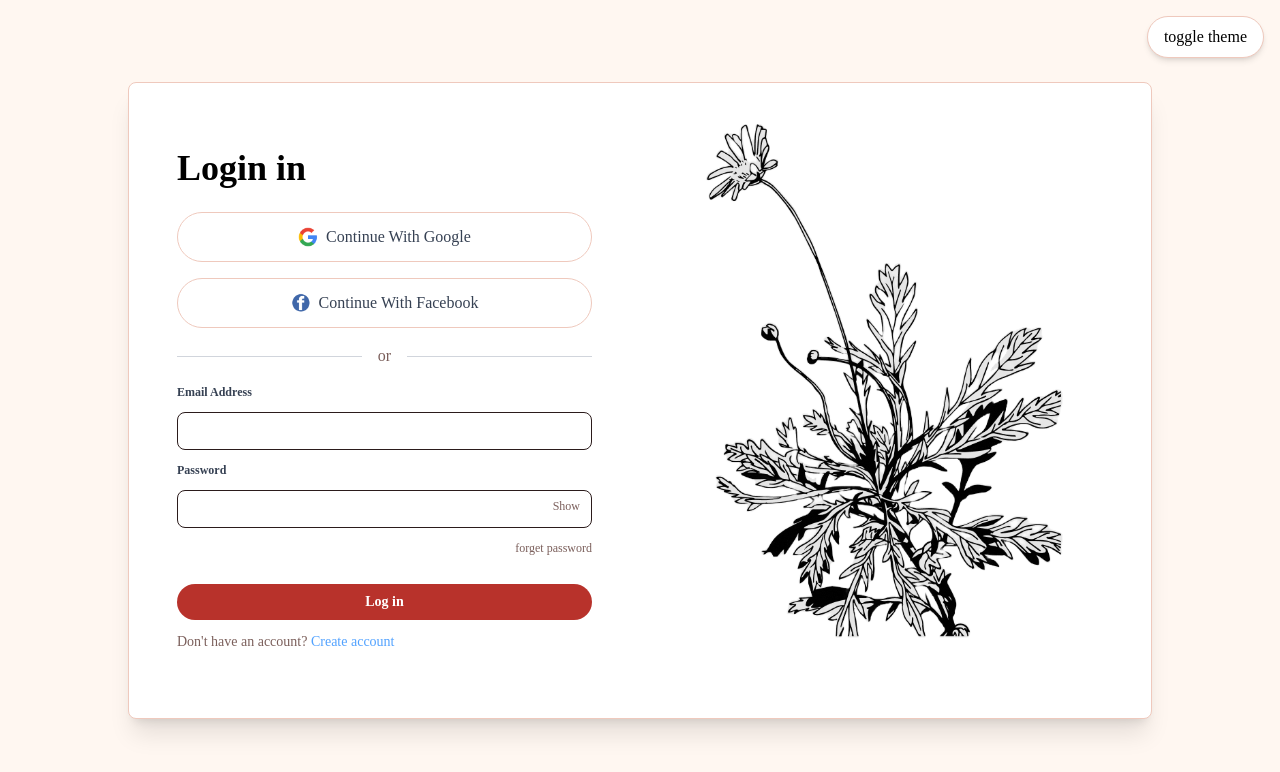
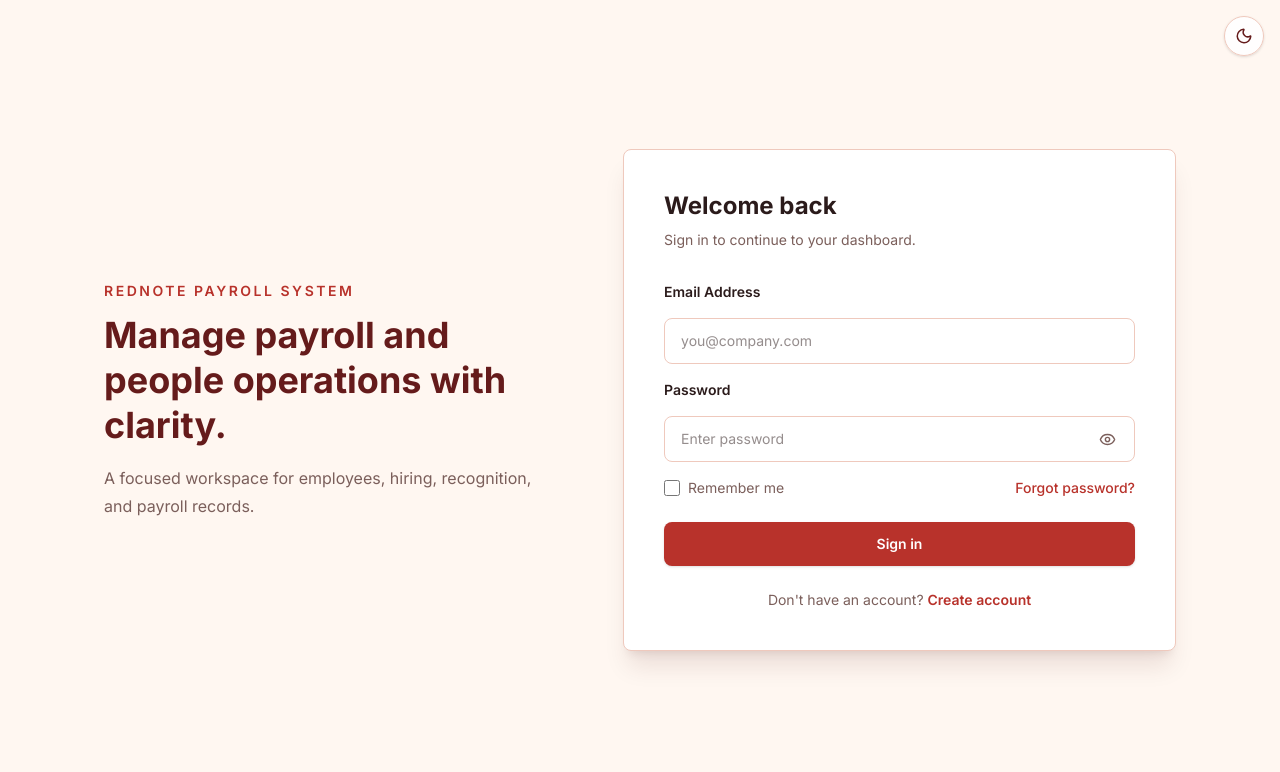
Before and after one commit to nishxnkk/hrms-group-prj-fresh, a React (Vite) app in the folder Frontend/: page /login in a window 1280 px wide. Shown: the top 772 px of the page. Built offline with nearby package versions, Linux system fonts and the light colour scheme; no server answers.

Commit message:
style: refine login experience

```diff
--- a/Frontend/src/index.css
+++ b/Frontend/src/index.css
@@ -214,6 +214,21 @@ body {
 }
 
 @media (max-width: 900px) {
+  .login-shell {
+    grid-template-columns: 1fr;
+    gap: 2rem;
+    align-content: center;
+  }
+
+  .login-panel {
+    text-align: center;
+  }
+
+  .login-panel h1,
+  .login-panel p {
+    margin-inline: auto;
+  }
+
   .app-shell {
     display: block;
   }
@@ -278,6 +293,18 @@ body {
 }
 
 @media (max-width: 640px) {
+  .login-shell {
+    padding: 5rem 1rem 2rem;
+  }
+
+  .login-panel h1 {
+    font-size: 2rem;
+  }
+
+  .login-card {
+    padding: 1.25rem;
+  }
+
   .app-sidebar {
     padding-inline: 0.75rem;
   }
--- a/Frontend/src/pages/LogPage.jsx
+++ b/Frontend/src/pages/LogPage.jsx
@@ -1,5 +1,6 @@
 import React, { useState } from "react";
 import { Link, useNavigate } from "react-router-dom";
+import { Eye, EyeOff, Moon, Sun } from "lucide-react";
 
 export default function LogPage() {
   const navigate = useNavigate();
@@ -8,6 +9,14 @@ export default function LogPage() {
   const [showPassword, setShowPassword] = useState(false);
   const [emailError, setEmailError] = useState(false);
   const [passwordError, setPasswordError] = useState(false);
+  const [isDark, setIsDark] = useState(() => document.documentElement.classList.contains("dark"));
+
+  const toggleTheme = () => {
+    const nextTheme = !isDark;
+    setIsDark(nextTheme);
+    document.documentElement.classList.toggle("dark", nextTheme);
+    localStorage.setItem("theme", nextTheme ? "dark" : "light");
+  };
 
   const handleSubmit = async (e) => {
     e.preventDefault();
@@ -32,7 +41,6 @@ export default function LogPage() {
       try {
         const { login } = await import("../services/auth.service.js");
         await login(email.trim(), password.trim());
-        alert("Login successful!");
         navigate("/dashboard");
       } catch (error) {
         alert(error.message);
@@ -41,64 +49,51 @@ export default function LogPage() {
   };
 
   return (
-    <div className="relative min-h-screen w-screen flex items-center justify-center font-[Poppins] px-4 md:px-12 lg:px-24 py-12 bg-[var(--rn-bg)] dark:bg-[#211313]">
+    <main className="login-page relative min-h-screen w-full bg-[var(--rn-bg)] text-[var(--rn-ink)] dark:bg-[#211313] dark:text-[#fff7f1]">
       <button
-        onClick={() => document.documentElement.classList.toggle("dark")}
-        className="absolute top-4 right-4 px-4 py-2 rounded-full bg-white text-black dark:bg-black dark:text-white border border-gray-300 dark:border-gray-500 shadow-md z-50"
+        type="button"
+        onClick={toggleTheme}
+        aria-label="Toggle theme"
+        className="absolute right-4 top-4 z-20 grid h-10 w-10 place-items-center rounded-full border border-[var(--rn-border)] bg-white/90 text-[var(--rn-primary-dark)] shadow-sm transition hover:bg-[var(--rn-soft)] dark:border-white/10 dark:bg-white/10 dark:text-[#fff7f1]"
       >
-        toggle theme
+        {isDark ? <Sun size={18} /> : <Moon size={18} />}
       </button>
 
-      <div className="relative z-10 w-full max-w-5xl bg-white dark:bg-[#2a1717] rounded-lg shadow-xl overflow-hidden min-h-[75vh] flex flex-col md:flex-row border border-[var(--rn-border)]">
-        <img
-          src="flower1.png"
-          alt="watermark"
-          className="absolute left-1/2 top-1/3 -translate-x-1/2 -translate-y-1/2 w-3/3 object-contain opacity-15 pointer-events-none select-none md:hidden"
-          aria-hidden="true"
-        />
+      <section className="login-shell mx-auto grid min-h-screen w-full max-w-6xl grid-cols-[0.92fr_1.08fr] items-center gap-12 px-6 py-10 md:px-10">
+        <div className="login-panel">
+          <p className="mb-3 text-sm font-semibold uppercase tracking-[0.18em] text-[var(--rn-primary)]">
+            RedNote PayRoll System
+          </p>
+          <h1 className="mb-4 max-w-md text-4xl font-bold leading-tight text-[var(--rn-primary-dark)] dark:text-[#fff7f1]">
+            Manage payroll and people operations with clarity.
+          </h1>
+          <p className="max-w-md text-base leading-7 text-[var(--rn-muted)] dark:text-[#ffd6cc]">
+            A focused workspace for employees, hiring, recognition, and payroll records.
+          </p>
+        </div>
 
-        {/* Left side - Login form */}
-        <div className="w-full md:w-1/2 p-8 md:p-12 flex flex-col justify-center">
-          <h3 className="text-3xl md:text-4xl font-bold mb-6 text-black dark:text-white">
-            Login in
-          </h3>
+        <div className="login-card w-full rounded-lg border border-[var(--rn-border)] bg-white p-8 shadow-xl shadow-red-950/10 dark:border-white/10 dark:bg-[#2a1717] md:p-10">
+          <div className="mb-8">
+            <h2 className="text-2xl font-bold text-[var(--rn-ink)] dark:text-white">Welcome back</h2>
+            <p className="mt-2 text-sm text-[var(--rn-muted)] dark:text-[#ffd6cc]">
+              Sign in to continue to your dashboard.
+            </p>
+          </div>
 
-          <div className="space-y-4">
-            <button
-              className="w-full flex items-center justify-center gap-2 py-3 px-4 border border-gray-300 rounded-full bg-white text-gray-700 hover:bg-gray-50 transition-colors"
-              onClick={() => window.open("https://google.com", "popupWindow", "width=600,height=600")}
-            >
-              <img src="googleLogo.png" alt="Google logo" className="w-5 h-5" />
-              <span>Continue With Google</span>
-            </button>
-
-            <button
-              className="w-full flex items-center justify-center gap-2 py-3 px-4 border border-gray-300 rounded-full bg-white text-gray-700 hover:bg-gray-50 transition-colors"
-              onClick={() => window.open("https://facebook.com", "popupWindow", "width=600,height=600")}
-            >
-              <img src="facebookLogo.png" alt="Facebook logo" className="w-5 h-5" />
-              <span>Continue With Facebook</span>
-            </button>
-
-            <div className="flex items-center my-4">
-              <div className="grow h-px bg-gray-300" />
-              <span className="mx-4 text-gray-500 dark:text-[#E5E7EB]">or</span>
-              <div className="grow h-px bg-gray-300" />
-            </div>
-
-            <form onSubmit={handleSubmit} className="flex flex-col gap-3">
-              <label className="text-xs text-gray-700 dark:text-[#E5E7EB] font-bold">Email Address</label>
+          <form onSubmit={handleSubmit} className="flex flex-col gap-4">
+              <label className="text-sm font-semibold text-[var(--rn-ink)] dark:text-[#fff7f1]">Email Address</label>
               <input
                 type="email"
                 value={email}
                 onChange={(e) => setEmail(e.target.value)}
                 required
-                className="w-full border rounded-lg px-3 py-2 text-sm bg-white dark:bg-[#020839] dark:text-white dark:border-[#88AAFF]"
+                className="w-full rounded-lg border border-[var(--rn-border)] bg-white px-4 py-3 text-sm text-[var(--rn-ink)] outline-none transition focus:border-[var(--rn-primary)] focus:ring-4 focus:ring-[var(--rn-focus)] dark:border-white/10 dark:bg-[#211313] dark:text-white"
                 autoComplete="email"
+                placeholder="you@company.com"
               />
               {emailError && <p className="text-red-500 text-xs mt-1">Please enter a valid email address.</p>}
 
-              <label className="text-xs text-gray-700 font-bold">Password</label>
+              <label className="text-sm font-semibold text-[var(--rn-ink)] dark:text-[#fff7f1]">Password</label>
               <div className="relative">
                 <input
                   type={showPassword ? "text" : "password"}
@@ -106,39 +101,40 @@ export default function LogPage() {
                   onChange={(e) => setPassword(e.target.value)}
                   required
                   minLength={8}
-                  className="w-full border rounded-lg px-3 py-2 text-sm bg-white dark:bg-[#020839] dark:text-white dark:border-[#88AAFF]"
+                  className="w-full rounded-lg border border-[var(--rn-border)] bg-white px-4 py-3 pr-12 text-sm text-[var(--rn-ink)] outline-none transition focus:border-[var(--rn-primary)] focus:ring-4 focus:ring-[var(--rn-focus)] dark:border-white/10 dark:bg-[#211313] dark:text-white"
                   autoComplete="current-password"
+                  placeholder="Enter password"
                 />
-                <span
+                <button
+                  type="button"
                   onClick={() => setShowPassword(!showPassword)}
-                  className="absolute right-3 top-2 cursor-pointer text-xs text-gray-600"
+                  aria-label={showPassword ? "Hide password" : "Show password"}
+                  className="absolute right-3 top-1/2 grid h-8 w-8 -translate-y-1/2 place-items-center rounded-full text-[var(--rn-muted)] transition hover:bg-[var(--rn-soft)] hover:text-[var(--rn-primary)] dark:text-[#ffd6cc] dark:hover:bg-white/10"
                 >
-                  {showPassword ? "Hide" : "Show"}
-                </span>
+                  {showPassword ? <EyeOff size={17} /> : <Eye size={17} />}
+                </button>
               </div>
               {passwordError && <p className="text-red-500 text-xs mt-1">Password must be at least 8 characters long.</p>}
 
-              <div className="flex justify-end">
-                <a href="/" className="text-xs text-gray-500 hover:underline">forget password</a>
+              <div className="flex items-center justify-between gap-3 text-sm">
+                <label className="flex items-center gap-2 text-[var(--rn-muted)] dark:text-[#ffd6cc]">
+                  <input type="checkbox" className="h-4 w-4 rounded border-[var(--rn-border)] accent-[var(--rn-primary)]" />
+                  Remember me
+                </label>
+                <a href="/" className="font-medium text-[var(--rn-primary)] hover:underline">Forgot password?</a>
               </div>
 
-              <button type="submit" className="mt-4 w-full rounded-full bg-blue-600 text-white px-5 py-2 text-sm font-semibold hover:bg-blue-700">
-                Log in
+              <button type="submit" className="mt-2 w-full rounded-lg bg-[var(--rn-primary)] px-5 py-3 text-sm font-semibold text-white shadow-sm transition hover:bg-[var(--rn-primary-hover)] focus:outline-none focus:ring-4 focus:ring-[var(--rn-focus)]">
+                Sign in
               </button>
 
-              <div className="text-sm text-gray-600">
+              <div className="pt-2 text-center text-sm text-[var(--rn-muted)] dark:text-[#ffd6cc]">
                 Don't have an account?{" "}
-                <Link to="/Signup" className="text-blue-400">Create account</Link>
+                <Link to="/Signup" className="font-semibold text-[var(--rn-primary)]">Create account</Link>
               </div>
             </form>
-          </div>
         </div>
-
-        {/* Right side - Desktop illustration */}
-        <div className="w-full md:w-1/2 hidden md:flex items-center justify-center p-8">
-          <img src="flower1.png" alt="Flower illustration" className="w-full max-w-md object-contain" />
-        </div>
-      </div>
-    </div>
+      </section>
+    </main>
   );
 }
```
